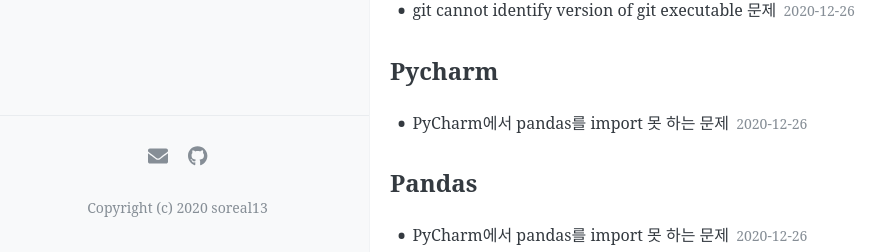
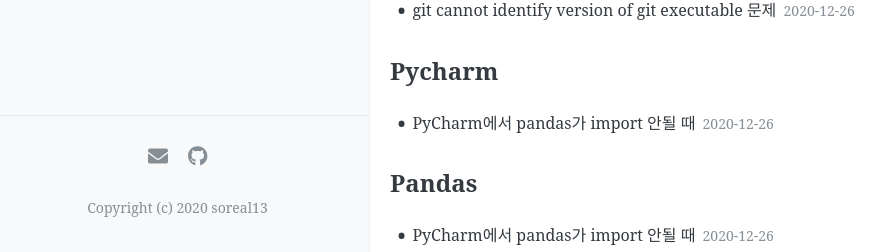
Before and after one commit to sorealk/soreal13.github.io, a Jekyll site: the page built from tags/index.html, in a window 1280 px wide and 1336 px high. Shown: the part 1081-1333 px from the top of the window, without its empty margins (14-899 px from the left). Built offline with Jekyll 4.4.1, drawn with Linux system fonts in a browser that asks for light colours; comment, search, counter and statistics services are not loaded.

Commit message:
제목 변경

```diff
--- a/_posts/2020-12-26-pycharm-pandas-trouble.md
+++ b/_posts/2020-12-26-pycharm-pandas-trouble.md
@@ -1,6 +1,6 @@
 ---
 layout: post
-title: PyCharm에서 pandas를 import 못 하는 문제
+title: PyCharm에서 pandas가 import 안될 때
 date: 2020-12-26
 Author: soreal
 tags: [Pycharm, Pandas]
@@ -26,7 +26,7 @@
 config에서 판다스 library를 못 받았기 때문.
 
 
-## 해결방법
+## 해결 방법
 
 1. Preferences 들어감
 
@@ -41,4 +41,6 @@
 
 해결!
 
+
+
 감사합니다.
```
